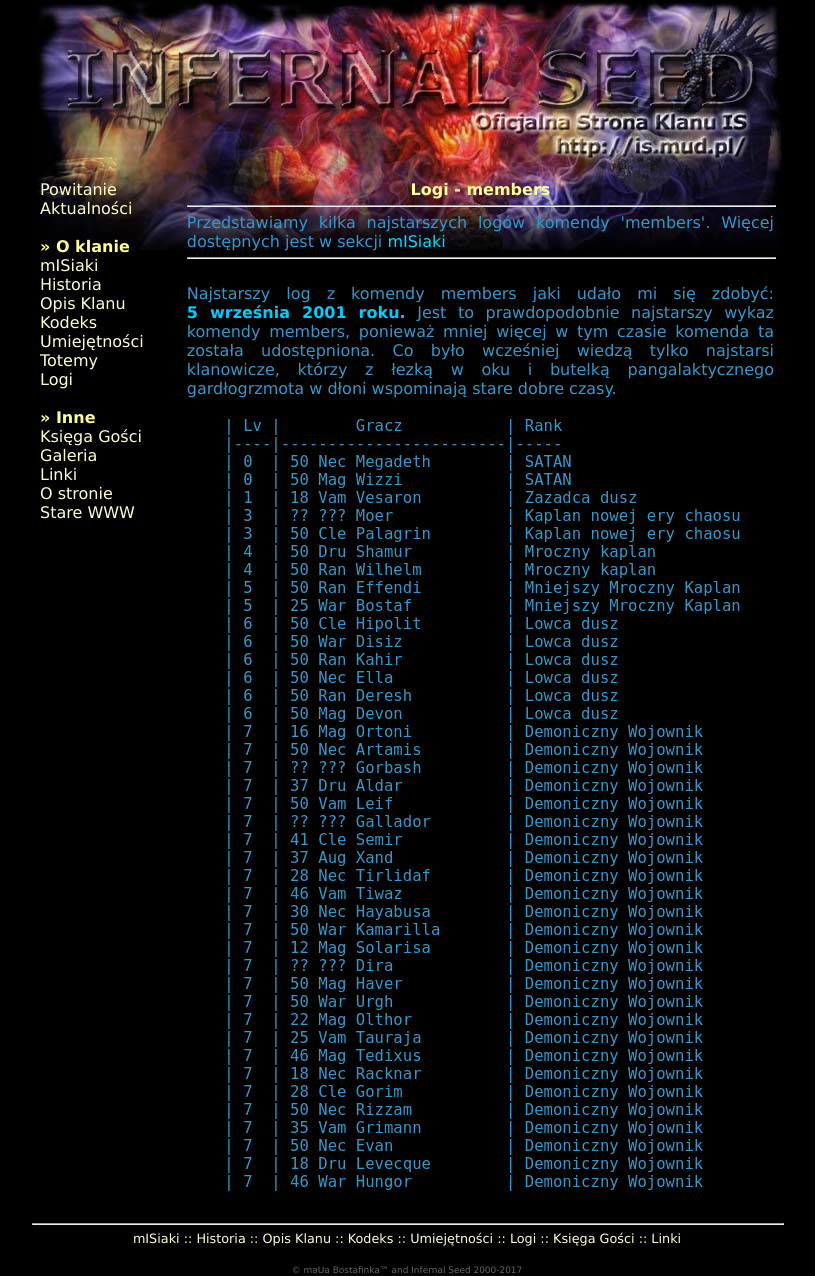
After one commit to bostaf/is-silex, a PHP site: template app/views/logi-members.html.twig in a window 1280 px wide. The commit adds this page. Shown: the whole page, without its empty margins (233-1048 px from the left). Run offline with PHP 8.4, Linux system fonts and the light colour scheme; the template is opened without the code that fills it, so the values that code supplies are empty; some libraries are stand-ins or nearby versions.

Commit message:
Implemented a static page for members logs.

```diff
--- /dev/null
+++ b/app/views/logi-members.html.twig
@@ -0,0 +1,59 @@
+{% extends 'base.html.twig' %}
+
+{% block content %}
+<h1>Logi - members</h1>
+<hr>
+    Przedstawiamy kilka najstarszych logów komendy 'members'. Więcej dostępnych jest w sekcji <a href="{{ path('misiaki') }}">mISiaki</a>
+    <br />
+    <hr>
+    <br />
+    Najstarszy log z komendy members jaki udało mi się zdobyć: <strong>5&nbsp;września 2001 roku.</strong>
+    Jest to prawdopodobnie najstarszy wykaz komendy members, ponieważ mniej więcej w tym czasie komenda ta została udostępniona. Co było wcześniej wiedzą tylko najstarsi klanowicze, którzy z łezką w oku i butelką pangalaktycznego gardłogrzmota w dłoni wspominają stare dobre czasy.
+    <br /><br />
+    <pre>
+    | Lv |        Gracz           | Rank
+    |----|------------------------|-----
+    | 0  | 50 Nec Megadeth        | SATAN
+    | 0  | 50 Mag Wizzi           | SATAN
+    | 1  | 18 Vam Vesaron         | Zazadca dusz
+    | 3  | ?? ??? Moer            | Kaplan nowej ery chaosu
+    | 3  | 50 Cle Palagrin        | Kaplan nowej ery chaosu
+    | 4  | 50 Dru Shamur          | Mroczny kaplan
+    | 4  | 50 Ran Wilhelm         | Mroczny kaplan
+    | 5  | 50 Ran Effendi         | Mniejszy Mroczny Kaplan
+    | 5  | 25 War Bostaf          | Mniejszy Mroczny Kaplan
+    | 6  | 50 Cle Hipolit         | Lowca dusz
+    | 6  | 50 War Disiz           | Lowca dusz
+    | 6  | 50 Ran Kahir           | Lowca dusz
+    | 6  | 50 Nec Ella            | Lowca dusz
+    | 6  | 50 Ran Deresh          | Lowca dusz
+    | 6  | 50 Mag Devon           | Lowca dusz
+    | 7  | 16 Mag Ortoni          | Demoniczny Wojownik
+    | 7  | 50 Nec Artamis         | Demoniczny Wojownik
+    | 7  | ?? ??? Gorbash         | Demoniczny Wojownik
+    | 7  | 37 Dru Aldar           | Demoniczny Wojownik
+    | 7  | 50 Vam Leif            | Demoniczny Wojownik
+    | 7  | ?? ??? Gallador        | Demoniczny Wojownik
+    | 7  | 41 Cle Semir           | Demoniczny Wojownik
+    | 7  | 37 Aug Xand            | Demoniczny Wojownik
+    | 7  | 28 Nec Tirlidaf        | Demoniczny Wojownik
+    | 7  | 46 Vam Tiwaz           | Demoniczny Wojownik
+    | 7  | 30 Nec Hayabusa        | Demoniczny Wojownik
+    | 7  | 50 War Kamarilla       | Demoniczny Wojownik
+    | 7  | 12 Mag Solarisa        | Demoniczny Wojownik
+    | 7  | ?? ??? Dira            | Demoniczny Wojownik
+    | 7  | 50 Mag Haver           | Demoniczny Wojownik
+    | 7  | 50 War Urgh            | Demoniczny Wojownik
+    | 7  | 22 Mag Olthor          | Demoniczny Wojownik
+    | 7  | 25 Vam Tauraja         | Demoniczny Wojownik
+    | 7  | 46 Mag Tedixus         | Demoniczny Wojownik
+    | 7  | 18 Nec Racknar         | Demoniczny Wojownik
+    | 7  | 28 Cle Gorim           | Demoniczny Wojownik
+    | 7  | 50 Nec Rizzam          | Demoniczny Wojownik
+    | 7  | 35 Vam Grimann         | Demoniczny Wojownik
+    | 7  | 50 Nec Evan            | Demoniczny Wojownik
+    | 7  | 18 Dru Levecque        | Demoniczny Wojownik
+    | 7  | 46 War Hungor          | Demoniczny Wojownik
+    </pre>
+
+{% endblock %}
--- a/app/views/logi.html.twig
+++ b/app/views/logi.html.twig
@@ -1,13 +1,13 @@
 {% extends 'base.html.twig' %}
 
 {% block content %}
-<h1>Powitanie</h1>
+<h1>Logi</h1>
 <hr>
     Logi podzielone są na trzy działy:
     <br><br>
     <strong><a href="{{ path('rozmowy') }}">rozmowy</a></strong> - ciekawe rozmowy zarejestrowane na kanale [is] i nie tylko
     <br><br>
-    <strong><a href="logi_members.php">members</a></strong> - logi komendy 'members' aktualizowane mniej więcej co miesiąc
+    <strong><a href="{{ path('logi-members') }}">members</a></strong> - logi komendy 'members' aktualizowane mniej więcej co miesiąc
     <br><br>
     <strong><a href="logi_who.php">who -=#IS#=-</a></strong> - logi komendy 'who -=#IS#=-' rejestrowanej o różnych porach roku, dnia i godziny
 {% endblock %}
--- a/src/Is/Controller/MainController.php
+++ b/src/Is/Controller/MainController.php
@@ -36,6 +36,9 @@ class MainController implements ControllerProviderInterface {
         })->bind('logi');
         $factory->get('/logi/rozmowy', 'Is\Controller\MainController::rozmowy')->bind('rozmowy');
         $factory->get('/logi/rozmowa/{id}', 'Is\Controller\MainController::rozmowa')->assert('id', '\d{4}-\d{2}-\d{2}-\d+')->bind('rozmowa');
+        $factory->get('/logi-members', function () use ($app) {
+            return $app['twig']->render('logi-members.html.twig', array());
+        })->bind('logi-members');
         $factory->get('/o-stronie', function () use ($app) {
             return $app['twig']->render('strona.html.twig', array());
         })->bind('o-stronie');
```
